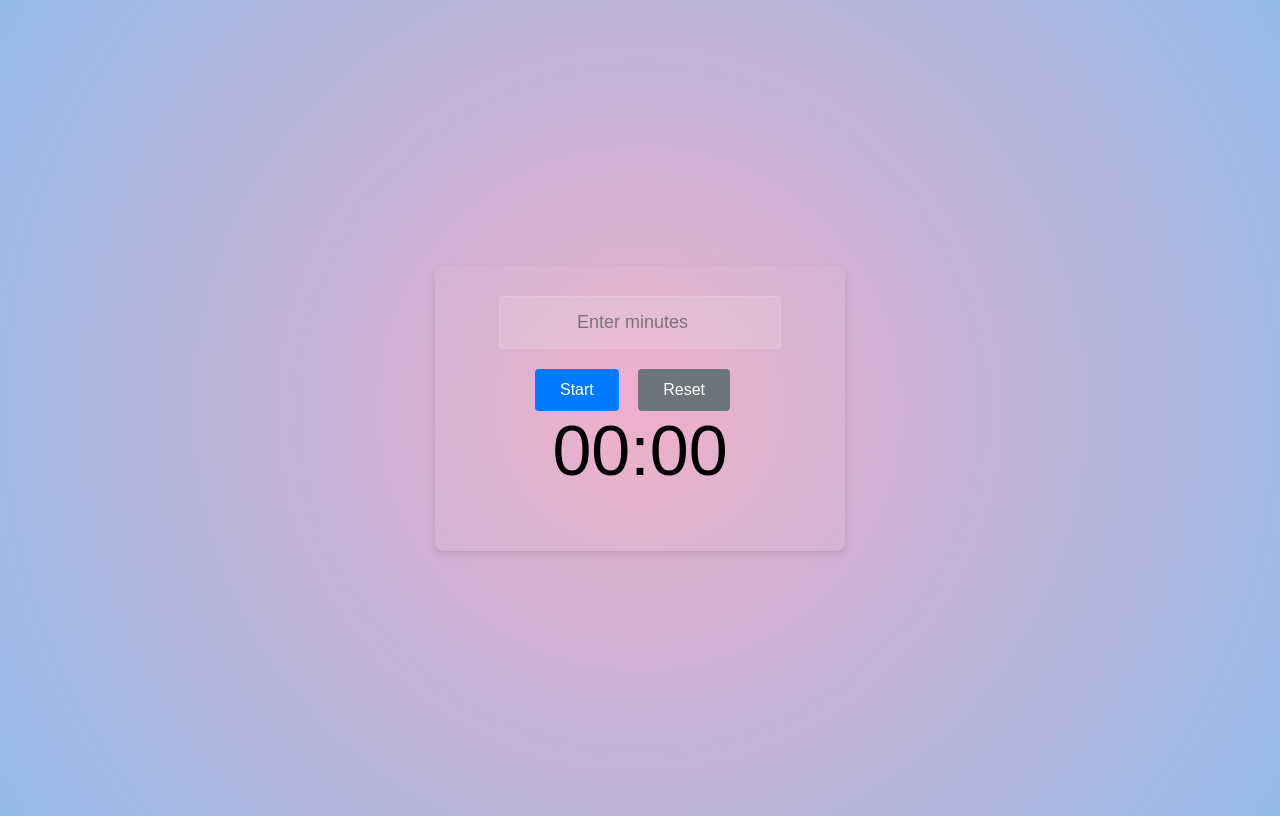
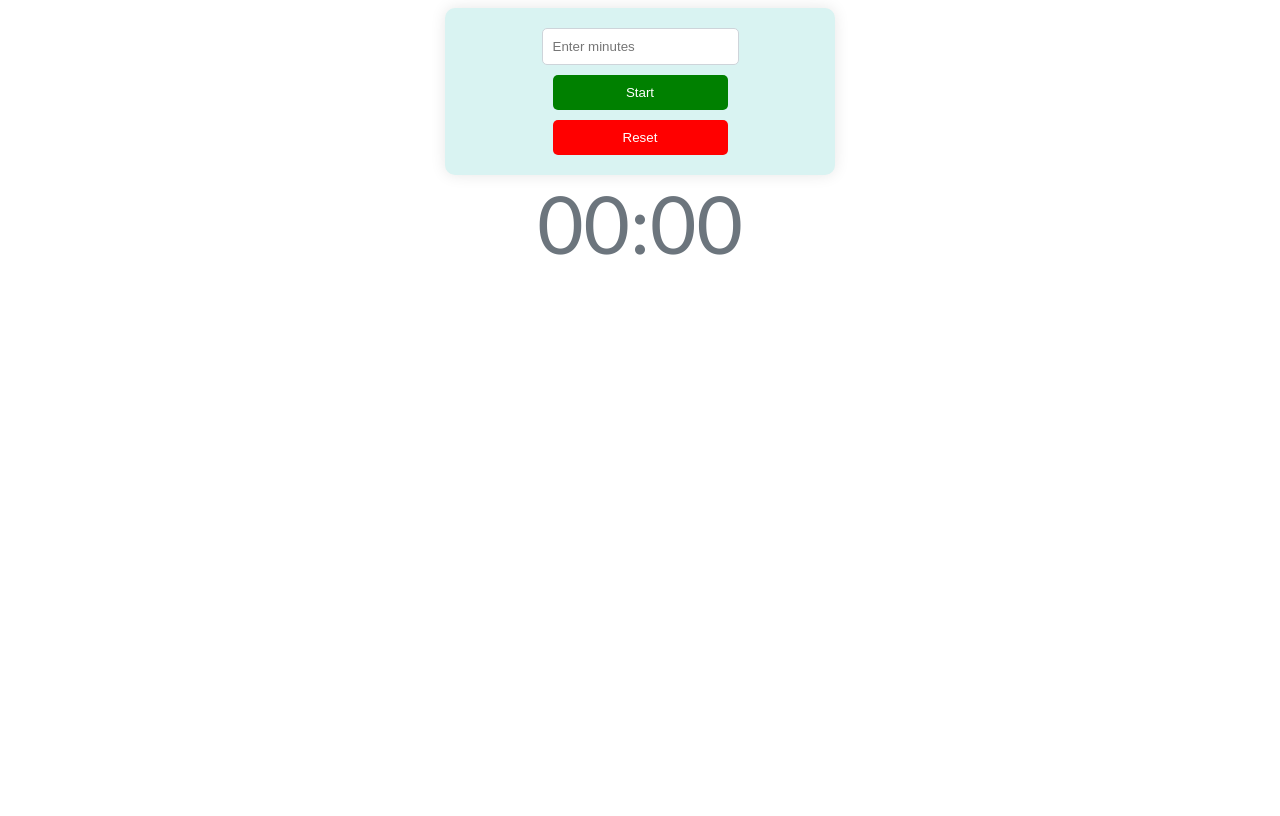
Before and after one commit to Arelvee/OCC-PH-BOOTCAMP-4Weeks, a plain HTML site: page Day-12 AsyncJS/Timer Activity/timer.html in a window 1280 px wide. Drawn offline with Linux system fonts and the light colour scheme.

Commit message:
adjusted timer

```diff
--- a/Day-12 AsyncJS/Timer Activity/styles.css
+++ b/Day-12 AsyncJS/Timer Activity/styles.css
@@ -1,78 +1,47 @@
-body {
-    font-family: Arial, sans-serif;
-    display: flex;
-    justify-content: center;
-    align-items: center;
-    height: 100vh;
-    background: rgb(238,174,202);
-    background: radial-gradient(circle, rgba(238,174,202,1) 0%, rgba(148,187,233,1) 100%);
+body{
+    font-family:'Gill Sans', sans-serif;
+}
+.card {
+    width: 350px;
+    padding: 20px;
+    border-radius: 10px;
+    box-shadow: 0px 0px 15px rgba(0,0,0,0.1);
+    background-color: #d9f3f2;
+    margin: auto;
+    text-align: center;
 }
 
-.card {
-    background-color: #ffffff07;
-    box-shadow: 0 4px 8px rgba(0, 0, 0, 0.1);
-    border-radius: 8px;
-    padding: 30px;
-    /* Increased padding for spacing */
-    width: 350px;
-    /* Increased width for better display */
-    text-align: center;
-    /* Center the elements */
+#timerDisplay {
+    font-size: 5rem;
+    color: #6c757d;
+    text-align:center;
 }
 
-.card input[type="number"] {
-    width: calc(100% - 100px);
-    /* More space for the input */
-    padding: 15px;
-    /* Increased padding for readability */
-    border: 1px solid #fcf8f821;
-    background: #ffffff22;
-    border-radius: 4px;
-    margin-bottom: 20px;
-    font-size: 18px;
-    /* Larger text for input */
-    text-align: center;
-    /* Center the input value */
+input[type="number"] {
+    width: 50%;
+    padding: 10px;
+    border-radius: 5px;
+    border: 1px solid #ced4da;
 }
 
-.card button {
-    padding: 12px 25px;
+button {
+    width: 50%;
+    padding: 10px;
+    margin-top: 10px;
     border: none;
-    border-radius: 4px;
+    border-radius: 5px;
+    color: #fff;
     cursor: pointer;
-    font-size: 16px;
-    /* Larger button text */
-    margin-right: 15px;
 }
 
-
 #startButton {
-    background-color: #007bff;
-    color: #fff;
-}
-
-#startButton:hover {
-
-    color: #fff;
-    background-color: #008b09;
+    background-color: green;
 }
 
 #resetButton {
-    background-color: #6c757d;
-    /* Secondary color for reset */
-    color: #fff;
+    background-color: red;
 }
 
-
-#resetButton:hover {
-    background-color: #ff3700;
-    /* Secondary color for reset */
-    color: #fff;
+#startButton:hover, #resetButton:hover {
+    background-color: #626848;
 }
-
-#timerDisplay {
-    font-size: 70px;
-    font-weight: lighter;
-    margin-bottom: 30px;
-    /* Some space below the timer */
-}
--- a/Day-12 AsyncJS/Timer Activity/timer.html
+++ b/Day-12 AsyncJS/Timer Activity/timer.html
@@ -13,8 +13,9 @@
     <input type="number" id="minutesInput" min="1" max="60" placeholder="Enter minutes" />
     <button id="startButton">Start</button>
     <button id="resetButton">Reset</button>
-    <div id="timerDisplay">00:00</div>
+
   </div>
+  <div id="timerDisplay">00:00</div>
 
   <script src="timer.js"></script>
 </body>
--- a/Day-12 AsyncJS/Timer Activity/timer.js
+++ b/Day-12 AsyncJS/Timer Activity/timer.js
@@ -4,16 +4,13 @@ const minutesInput = document.getElementById("minutesInput");
 const startButton = document.getElementById("startButton");
 const resetButton = document.getElementById("resetButton");
 
-
-let timerPromise; // Variable to store the timer's promise
 let continueTimer = true; // Add a boolean variable to track whether the timer should continue running
 
-//Event Handling
-startButton.addEventListener("click", startTime); //3. handle event when start button is clicked
-resetButton.addEventListener("click", resetTimer); //  4. handle event when reset time button is clicked
+// Event Handling
+startButton.addEventListener("click", startTime); // handle event when start button is clicked
+resetButton.addEventListener("click", resetTimer); // handle event when reset time button is clicked
 
-
-// 1. function to start time
+// Function to start time
 function startTime() {
     continueTimer = true; // Reset the continueTimer variable
     const minutes = parseFloat(minutesInput.value);
@@ -25,18 +22,14 @@ function startTime() {
     }
 }
 
-// 2. Function to reset the timer (simplified)
-
+// Function to reset the timer (simplified)
 function resetTimer() {
     continueTimer = false; // Stop the timer (if it's running)
-    seconds = 0; // Reset seconds to 0
-    minutes = 0; // Reset minutes to 0
     timerDisplay.textContent = "00:00";
     minutesInput.value = ""; // Clear input field
 }
 
-
-//5. asynchronous function with await and promise applied inside
+// Asynchronous function with await and promise applied inside
 async function startTimer(minutes) {
     let seconds = 0;
 
@@ -51,9 +44,19 @@ async function startTimer(minutes) {
 
     // Timer loop
     while (minutes > 0 || seconds > 0) {
-        if (!continueTimer) break; // Check continueTimer first in the loop
+        try {
+            await new Promise((resolve, reject) => {
+                const timerId = setTimeout(() => {
+                    if (!continueTimer) {
+                        clearTimeout(timerId); // Clear the timer
+                        reject(new Error('Timer stopped.')); // Reject the promise if continueTimer becomes false
+                    } else {
+                        clearTimeout(timerId); // Clear the timer
+                        resolve(); // Resolve the promise after 1 second
+                    }
+                }, 1000);
+            });
 
-        await new Promise((resolve) => setTimeout(resolve, 1000)); // Wait for 1 second
             seconds--;
 
             if (seconds < 0 && minutes > 0) {
@@ -62,9 +65,13 @@ async function startTimer(minutes) {
             }
 
             updateDisplay();
+        } catch (error) {
+            console.error(error.message); // Log the error message to the console
+            return; // Break out of the loop if an error occurs
+        }
     }
 
-    // Time's up alert (no changes needed)
+    // Time's up alert
     if (continueTimer) {
         alert("Time's up!");
     }
```
Lines whose indentation alone changed are shown as unchanged.
